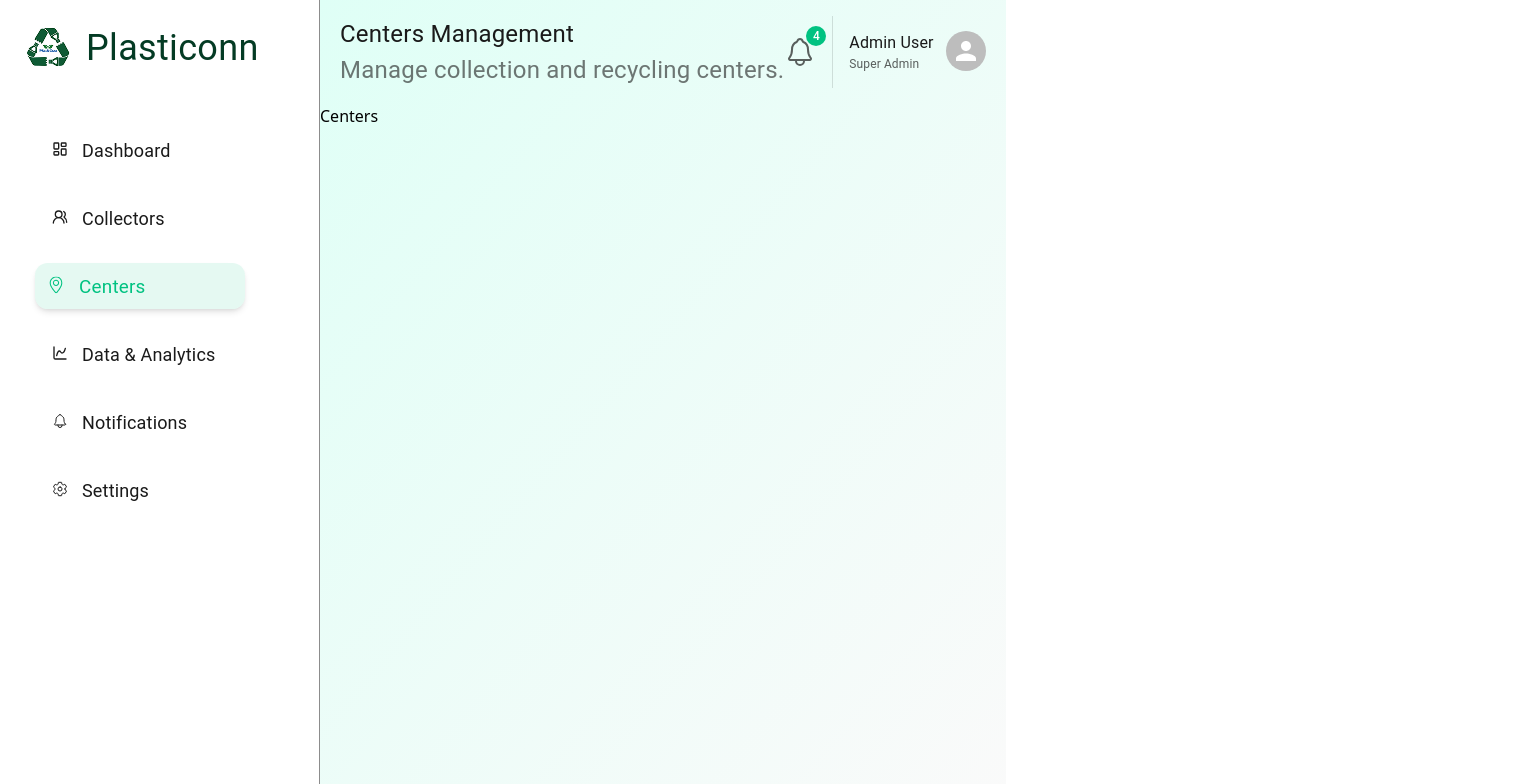
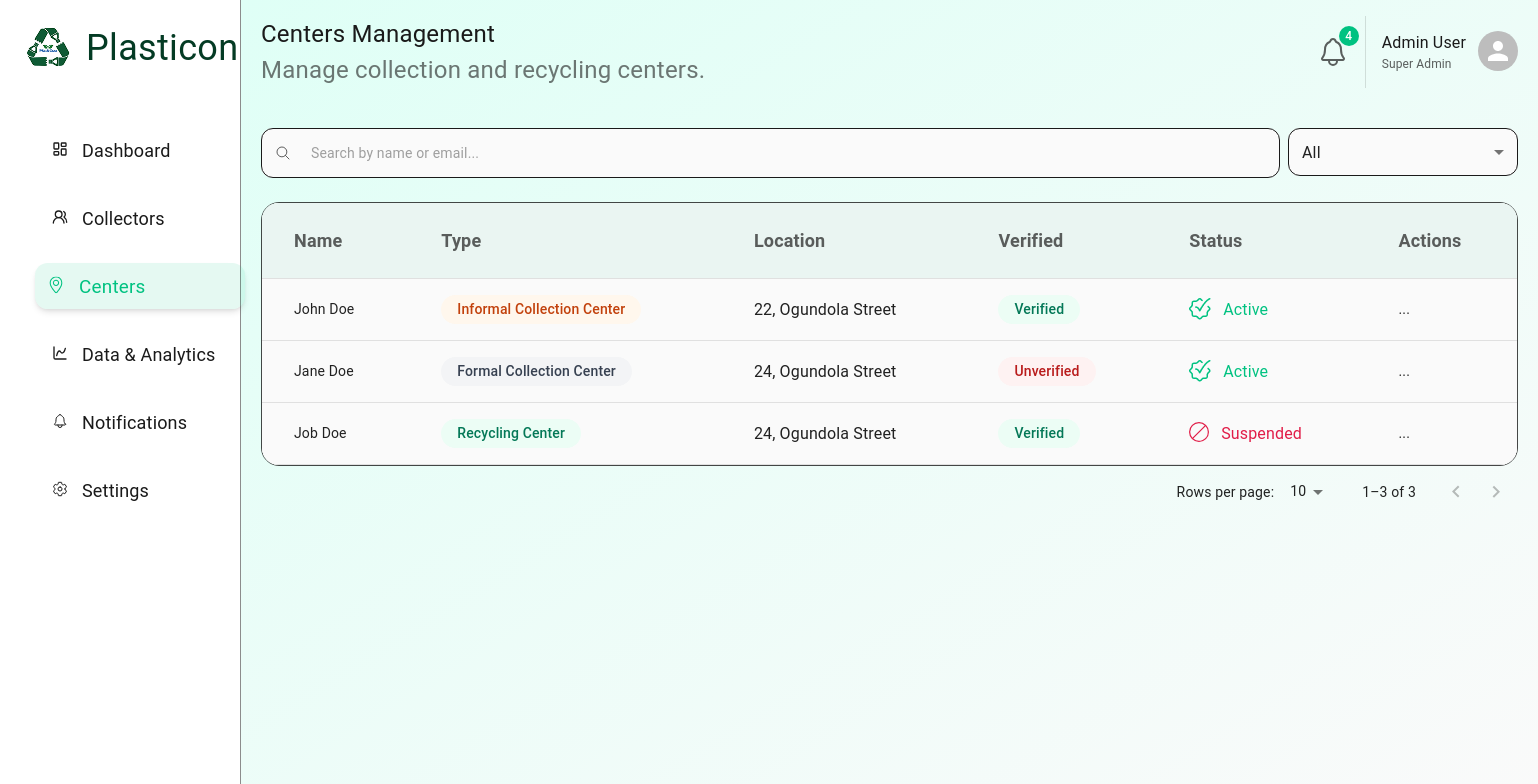
Before and after one commit to debagit10/plasticonn-admin, a React (Vite) app: page /centers in a window 1280 px wide. Shown: the top 784 px of the page, 1538 px wide, since content can reach past the window. Built offline with nearby package versions, Linux system fonts and the light colour scheme.

Commit message:
feat: implement search and filter functionality in Centers page

```diff
--- a/src/components/centers/Centers_Table.tsx
+++ b/src/components/centers/Centers_Table.tsx
@@ -0,0 +1,235 @@
+import {
+  TableContainer,
+  Table,
+  TableHead,
+  TableRow,
+  TableCell,
+  TableBody,
+  TablePagination,
+  Typography,
+} from "@mui/material";
+import React from "react";
+
+import { BsBan } from "react-icons/bs";
+
+interface TableProps {
+  search: string;
+  filter: string;
+}
+
+const Centers_Table: React.FC<TableProps> = ({ search, filter }) => {
+  const [rowsPerPage, setRowsPerPage] = React.useState(10);
+  const [page, setPage] = React.useState(0);
+
+  const head = ["Name", "Type", "Location", "Verified", "Status", "Actions"];
+
+  const TYPE_STYLES: Record<string, { bg: string; color: string }> = {
+    "Informal Collection Center": {
+      bg: "#FFF7ED",
+      color: "#C2410C",
+    },
+    "Formal Collection": {
+      bg: "#EFF6FF",
+      color: "#1D4ED8",
+    },
+    "Recycling Center": {
+      bg: "#ECFDF5",
+      color: "#047857",
+    },
+  };
+
+  const rows = [
+    {
+      name: "John Doe",
+      type: "Informal Collection Center",
+      verified: true,
+      location: "22, ogundola street",
+      status: "active",
+    },
+    {
+      name: "Jane Doe",
+      type: "Formal Collection Center",
+      verified: false,
+      location: "24, ogundola street",
+      status: "active",
+    },
+    {
+      name: "Job Doe",
+      type: "Recycling Center",
+      verified: true,
+      location: "24, ogundola street",
+      status: "suspended",
+    },
+  ];
+
+  const filteredRows = rows.filter((row) => {
+    const matchesSearch =
+      row.name.toLowerCase().includes(search.toLowerCase()) ||
+      row.location.toLowerCase().includes(search.toLowerCase());
+
+    const matchesFilter =
+      filter === "all" || row.status === filter || row.type === filter;
+
+    return matchesSearch && matchesFilter;
+  });
+
+  console.log(filter);
+
+  const paginatedRows = filteredRows.slice(
+    page * rowsPerPage,
+    page * rowsPerPage + rowsPerPage
+  );
+
+  const handleChangePage = (_: unknown, newPage: number) => {
+    setPage(newPage);
+  };
+
+  const handleChangeRowsPerPage = (
+    event: React.ChangeEvent<HTMLInputElement>
+  ) => {
+    setRowsPerPage(parseInt(event.target.value, 10));
+    setPage(0);
+  };
+
+  return (
+    <div className="mt-6">
+      <TableContainer
+        sx={{
+          maxHeight: 500,
+          overflowY: "auto",
+          borderRadius: "18px",
+          borderWidth: "0.5px",
+          borderColor: "#1A1A1ACC",
+        }}
+      >
+        <Table
+          stickyHeader
+          sx={{
+            minWidth: 650,
+            backgroundColor: "#FAFAFA",
+          }}
+        >
+          <TableHead sx={{ backgroundColor: "#EAF5F2" }}>
+            <TableRow>
+              {head.map((item) => (
+                <TableCell
+                  key={item}
+                  sx={{
+                    py: 3,
+                    px: 4,
+                    backgroundColor: "#EAF5F2",
+                  }}
+                >
+                  <Typography fontWeight={700} fontSize={18} color="#1A1A1AB2">
+                    {item}
+                  </Typography>
+                </TableCell>
+              ))}
+            </TableRow>
+          </TableHead>
+
+          <TableBody>
+            {paginatedRows.length ? (
+              paginatedRows.map((row) => (
+                <TableRow
+                  key={row.name}
+                  sx={{
+                    fontWeight: 400,
+                    fontSize: 18,
+                    color: "#1A1A1A",
+                    backgroundColor: "#FAFAFA",
+                  }}
+                >
+                  <TableCell sx={{ px: 4 }}>{row.name}</TableCell>
+
+                  <TableCell sx={{ px: 4 }}>
+                    <Typography
+                      sx={{
+                        display: "inline-flex",
+                        alignItems: "center",
+                        px: 2,
+                        py: 0.5,
+                        borderRadius: "999px",
+                        fontSize: 14,
+                        fontWeight: 500,
+
+                        backgroundColor: TYPE_STYLES[row.type]?.bg ?? "#F3F4F6",
+                        color: TYPE_STYLES[row.type]?.color ?? "#374151",
+                      }}
+                    >
+                      {row.type}
+                    </Typography>
+                  </TableCell>
+
+                  <TableCell sx={{ px: 4 }}>
+                    <Typography sx={{ textTransform: "capitalize" }}>
+                      {row.location}
+                    </Typography>
+                  </TableCell>
+
+                  <TableCell sx={{ px: 4 }}>
+                    <Typography
+                      sx={{
+                        display: "inline-flex",
+                        alignItems: "center",
+                        justifyContent: "center",
+                        px: 2,
+                        py: 0.5,
+                        borderRadius: "999px",
+                        fontSize: 14,
+                        fontWeight: 500,
+                        textTransform: "capitalize",
+
+                        backgroundColor: row.verified ? "#ECFDF5" : "#FEF2F2",
+                        color: row.verified ? "#047857" : "#B91C1C",
+                      }}
+                    >
+                      {row.verified ? "Verified" : "Unverified"}
+                    </Typography>
+                  </TableCell>
+
+                  <TableCell sx={{ px: 4 }}>
+                    <Typography
+                      display="flex"
+                      sx={{ textTransform: "capitalize" }}
+                      color={row.status === "active" ? "#00C281" : "#E11D48"}
+                    >
+                      <span className="mr-3">
+                        {row.status === "active" ? (
+                          <img src="/active.png" alt="active" />
+                        ) : (
+                          <BsBan size={20} color="#E11D48" />
+                        )}
+                      </span>{" "}
+                      {row.status}
+                    </Typography>
+                  </TableCell>
+
+                  <TableCell sx={{ px: 4 }}>...</TableCell>
+                </TableRow>
+              ))
+            ) : (
+              <TableRow>
+                <TableCell colSpan={5} align="center">
+                  No data found
+                </TableCell>
+              </TableRow>
+            )}
+          </TableBody>
+        </Table>
+      </TableContainer>
+
+      <TablePagination
+        rowsPerPageOptions={[10, 25]}
+        component="div"
+        count={filteredRows.length}
+        rowsPerPage={rowsPerPage}
+        page={page}
+        onPageChange={handleChangePage}
+        onRowsPerPageChange={handleChangeRowsPerPage}
+      />
+    </div>
+  );
+};
+
+export default Centers_Table;
--- a/src/pages/Centers.tsx
+++ b/src/pages/Centers.tsx
@@ -1,12 +1,112 @@
+import { TextField, InputAdornment, MenuItem } from "@mui/material";
+import { useState } from "react";
+import { IoSearchOutline } from "react-icons/io5";
 import Pages from "../container/Pages";
+import Centers_Table from "../components/centers/Centers_Table";
 
 const Centers = () => {
+  const [value, setValue] = useState("all");
+  const [search, setSearch] = useState("");
+
   return (
     <Pages
       page="Centers Management"
       helperText="Manage collection and recycling centers."
     >
-      Centers
+      <div className=" px-5 mt-6">
+        <div className="flex gap-2">
+          <TextField
+            value={search}
+            onChange={(e) => setSearch(e.target.value)}
+            placeholder="Search by name or email..."
+            variant="outlined"
+            size="small"
+            InputProps={{
+              startAdornment: (
+                <InputAdornment position="start">
+                  <IoSearchOutline color="#1A1A1AB2" />
+                </InputAdornment>
+              ),
+            }}
+            sx={{
+              width: 1019,
+
+              // overall height
+              "& .MuiOutlinedInput-root": {
+                height: 50,
+                borderRadius: "12px",
+                backgroundColor: "#FAFAFA",
+
+                // default border
+                "& fieldset": {
+                  borderColor: "#1A1A1A",
+                  borderWidth: "0.2px",
+                },
+
+                // focused
+                "&.Mui-focused fieldset": {
+                  borderColor: "#1A1A1A",
+                  borderWidth: "0.2px",
+                },
+              },
+
+              // input text
+              "& input": {
+                padding: "10px 12px",
+                fontSize: 14,
+              },
+            }}
+          />
+
+          <TextField
+            select
+            value={value}
+            onChange={(e) => setValue(e.target.value)}
+            placeholder="Select period"
+            sx={{
+              width: 230,
+
+              // overall height
+              "& .MuiOutlinedInput-root": {
+                height: 48,
+                borderRadius: "12px",
+                backgroundColor: "#FAFAFA",
+
+                // default border
+                "& fieldset": {
+                  borderColor: "#1A1A1A",
+                  borderWidth: "0.2px",
+                },
+
+                // focused
+                "&.Mui-focused fieldset": {
+                  borderColor: "#1A1A1A",
+                  borderWidth: "0.2px",
+                },
+              },
+
+              // input text
+              "& input": {
+                padding: "10px 12px",
+                fontSize: 14,
+              },
+            }}
+          >
+            <MenuItem value="all">All</MenuItem>
+            <MenuItem value="suspended">Suspended</MenuItem>
+            <MenuItem value="active">Active</MenuItem>
+            <MenuItem value="Informal Collection Center">
+              Informal Collection Center
+            </MenuItem>
+            <MenuItem value="Formal Collection Center">
+              Formal Collection Center
+            </MenuItem>
+            <MenuItem value="Recycling Center">Recycling Center</MenuItem>
+          </TextField>
+        </div>
+
+        <Centers_Table search={search} filter={value} />
+      </div>
     </Pages>
   );
 };
```
